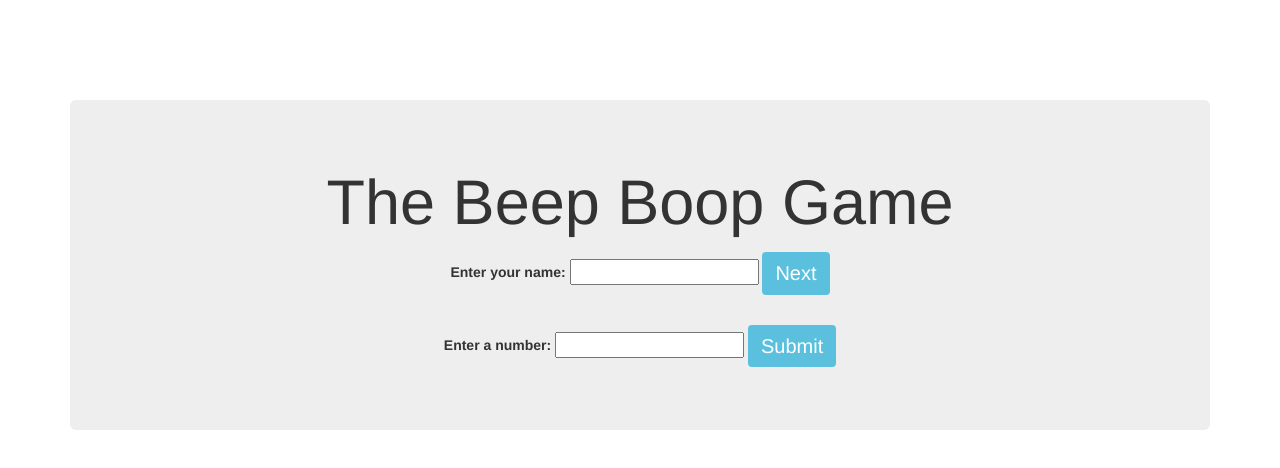
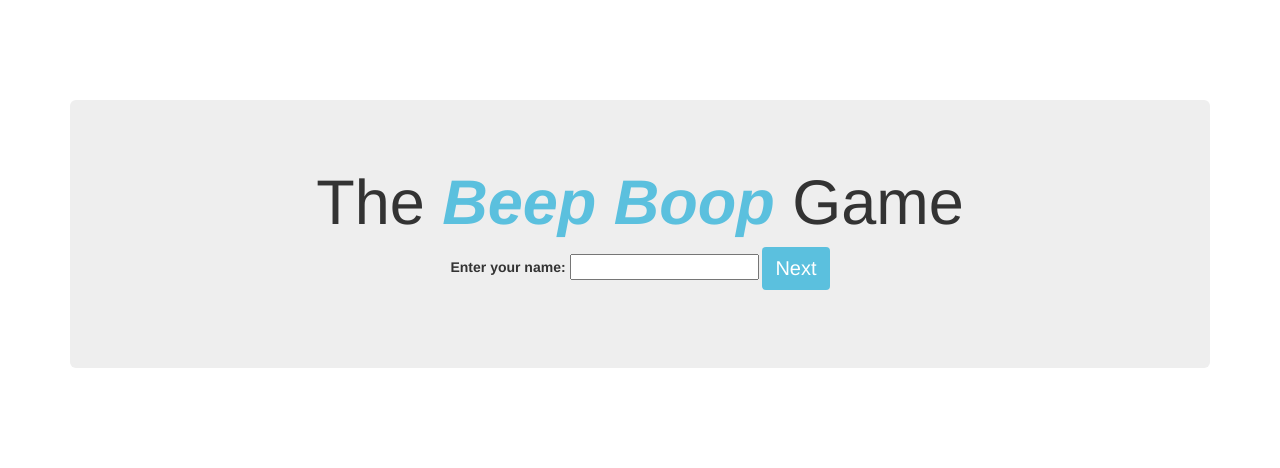
Before and after one commit to Ugonz86/Beep-Boop, a plain HTML site: page index.html in a window 1280 px wide. Drawn offline with Linux system fonts and the light colour scheme.

Commit message:
add fixes on divs and content.

```diff
--- a/index.html
+++ b/index.html
@@ -10,28 +10,25 @@
   <body>
     <div class="container">
       <div class="jumbotron">
-        <form id="generator">
-          <h1>The Beep Boop Game</h1>
-          <p></p>
-          <div class="form-group" id="nameDiv">
-            <label for="nameInput">Enter your name:</label>
-            <input type="text" id="nameInput">
-            <button type="button" id="nameButton" class="btn btn-info">Next</button>
-          </div>
-
+        <div class="form-group" id="nameDiv">
+          <h1>The <strong>Beep Boop</strong> Game</h1>
+          <label for="nameInput">Enter your name:</label>
+          <input type="text" id="nameInput">
+          <button type="button" id="nameButton" class="btn btn-info">Next</button>
+        </div>
+        <div id="beepBoop">
+        <form id="beepBoopGenerator">
+          <h1>The <strong>Beep Boop</strong> Game</h1>
           <div class="form-group" id="numberDiv">
             <label for="numberInput">Enter a number:</label>
             <input type="text" id="numberInput">
             <button type="submit" id="submitButton" class="btn btn-info">Submit</button>
           </div>
-
         </form>
+      </div>
           <div class="result">
-            <p>Hi <span id="nameInput"></span>, I'm afraid I can't do that.</p>
-
           </div>
       </div>
-
     </div>
   </body>
 </html>
```
